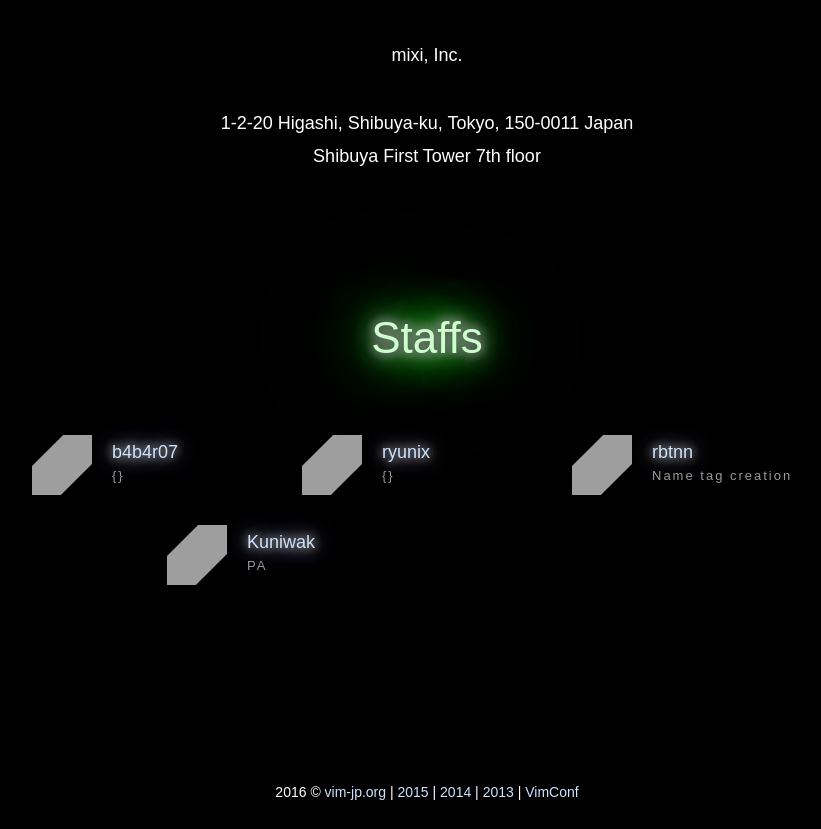
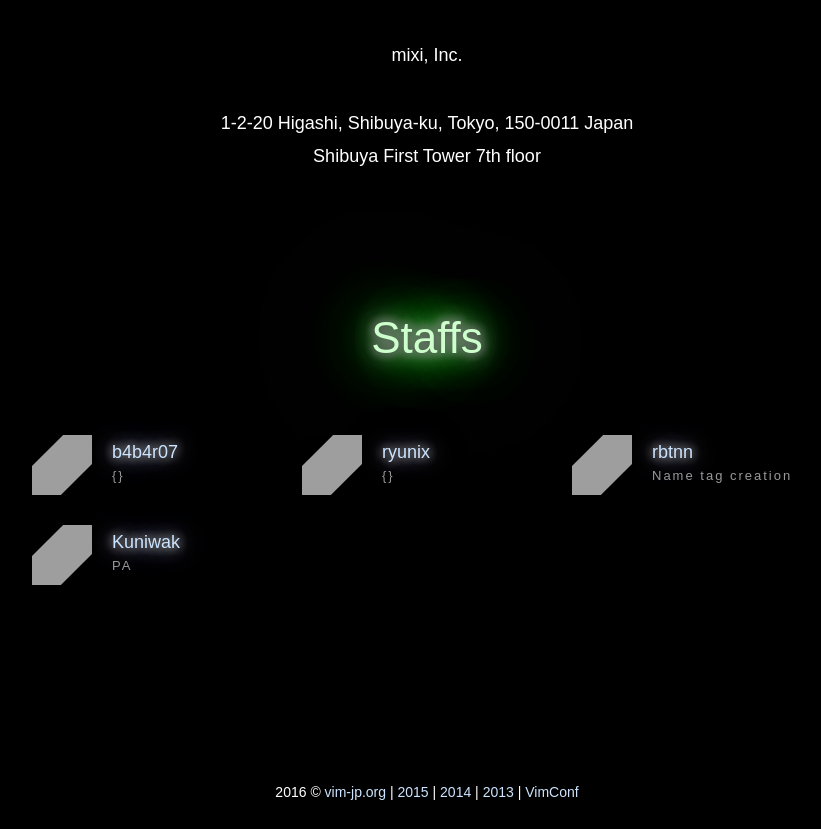
Before and after one commit to vim-jp/vimconf.org, a Jekyll site: the page built from 2016/en.html, in a window 1280 px wide. Shown: the part 3620-4449 px from the top of the page, without its empty margins (213-1034 px from the left). Built offline with Jekyll 4.4.1, drawn with Linux system fonts in a browser that asks for light colours; some web fonts are replaced; grey boxes are pictures that could not be loaded.

Commit message:
fix staff style

```diff
--- a/_sass/2016/style.scss
+++ b/_sass/2016/style.scss
@@ -279,9 +279,8 @@ small {
 .staff-list {
   display: flex;
   flex-wrap: wrap;
-  justify-content: center;
   list-style-type: none;
-  max-width: 900px;
+  max-width: 810px;
   margin: 0 auto;
 
   &::after {
```
